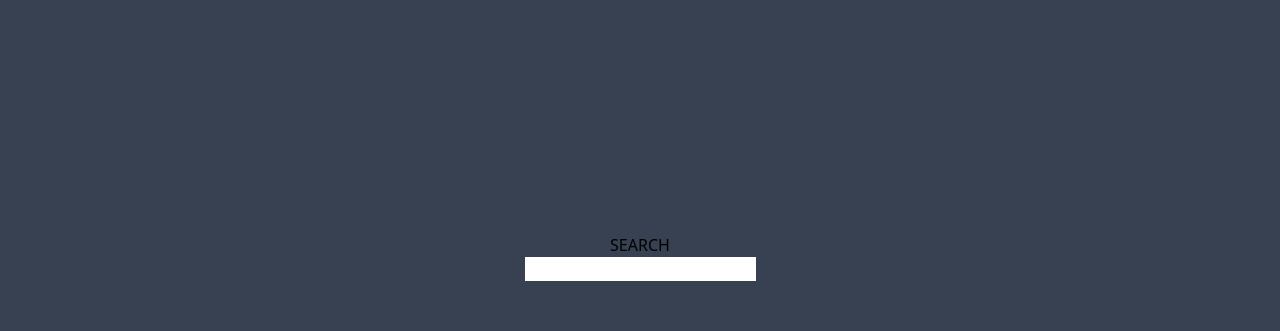
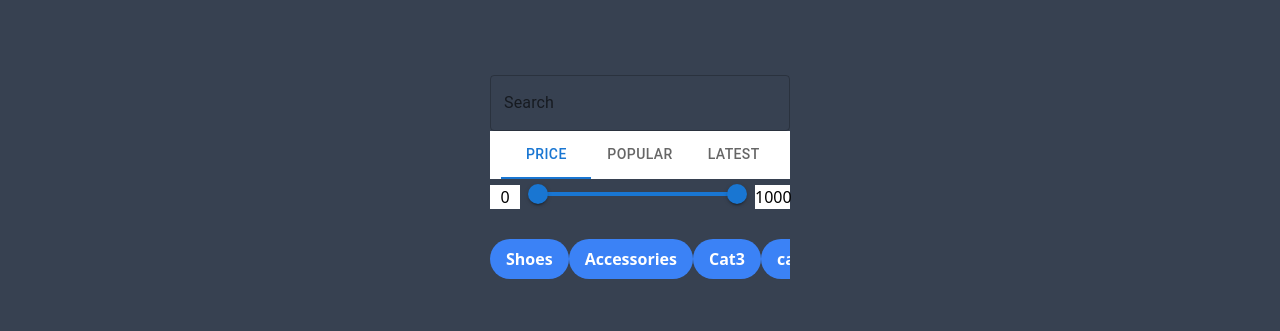
Before and after one commit to thedyze/auctionsite, a React (Vite) app in the folder frontend/: page / in a window 1280 px wide. Shown: the part 219-550 px from the top of the page. Built offline with nearby package versions, Linux system fonts and the light colour scheme; no server answers.

Commit message:
Frontend filters and logic added #25 #26 #27 #28
- slider done with material ui
- restructured search-block in mini components

```diff
--- a/frontend/src/cards/AuctionCard.jsx
+++ b/frontend/src/cards/AuctionCard.jsx
@@ -1,15 +1,17 @@
 export const AuctionCard = (props) => {
-
   const { auction } = props;
 
-
-    return(
+  return (
     <div className="h-40 flex bg-gray-200">
       <div className="w-2/5 h-full  bg-yellow-300">Image</div>
       <div className="p-2 w-full bg-green-300">
         <div className="text-white bg-green-500">{auction.title}</div>
-                <div className="text-white bg-green-600">{auction.isActive}</div>
+        <div className="text-yellow-900">
+          current Bid: ${auction.currentBid}
+        </div>
+        <div className="text-blue-500">Bids: {auction.numberOfBids}</div>
+        <div className="text-pink-700">Category: {auction.categoryId}</div>
       </div>
     </div>
   );
-}
+};
--- a/frontend/src/components/Datepicker.jsx
+++ b/frontend/src/components/Datepicker.jsx
@@ -3,11 +3,11 @@ import "react-datepicker/dist/react-datepicker.css";
 import { useState } from "react";
 import { subDays, addDays } from "date-fns";
 
-export default function Datepicker({ callback }) {
+export default function Datepicker({ callback,itemObj}) {
   const [selectedDate, setSelectedDate] = useState(new Date());
 
-  const hola = (selectedDate) => {
-    callback(selectedDate);
+  const handleChosenDate = (selectedDate) => {
+    callback({...itemObj, endTime:selectedDate.getTime()});
     setSelectedDate(selectedDate);
   };
 
@@ -15,7 +15,7 @@ export default function Datepicker({ callback }) {
     <DatePicker
       showPopperArrow={false}
       selected={selectedDate}
-      onChange={hola}
+      onChange={handleChosenDate}
       minDate={subDays(new Date(), -1)}
       maxDate={addDays(new Date(), 30)}
       dateFormat="dd/MM yyyy h:mm"
--- /dev/null
+++ b/frontend/src/components/search/Categories.jsx
@@ -0,0 +1,35 @@
+import { useState } from "react";
+
+const BUTTON_STYLE =
+  "bg-blue-500 hover:bg-blue-900 text-white font-bold py-2 px-4 rounded-full";
+
+export const Categories = ({ filters, handleFilters }) => {
+
+  //Temp names and id's duh.!
+  const [categories,setCategories] =useState( [
+    { id: 1, name: "Shoes", isActive: false },
+    { id: 4, name: "Accessories", isActive: false },
+    { id: 600, name: "Cat3", isActive: false },
+    { id: 603, name: "cat7", isActive: false },
+    { id: 604, name: "cat6", isActive: false },
+    { id: 602, name: "cat5", isActive: false },
+    { id: 601, name: "cat4", isActive: false },
+    { id: 605, name: "cat8", isActive: false },
+  ]);
+
+  const handleClick=(e)=>{
+    handleFilters({ ...filters, categoryId: e.target.name });
+  }
+
+  return (
+    <>
+      <div style={{width:'300px', display:'flex' ,overflow:'scroll'}}>
+        {categories.map((cat) => (
+          <button  style={{WebkitOverflowScrolling :'touch'}}  key={cat.id} name={cat.id} className={BUTTON_STYLE} onClick={handleClick}>
+            {cat.name}
+          </button>
+        ))}
+      </div>
+    </>
+  );
+};
--- /dev/null
+++ b/frontend/src/components/search/RangeFilter.jsx
@@ -0,0 +1,31 @@
+import RangeSlider from "./Slider";
+
+export const RangeFilter = ({ filters, handleFilters }) => {
+  console.log(filters.priceFrom, " Betweeen ", filters.priceTo);
+
+  return (
+    <>
+      <div className="flex justify-between content-between items-center">
+        <div
+          style={{
+            textAlign: "center",
+            backgroundColor: "white",
+            width: "30px",
+          }}
+        >
+          {filters.priceFrom || 0}
+        </div>
+        <RangeSlider filters={filters} handleFilters={handleFilters} />
+        <div
+          style={{
+            textAlign: "center",
+            backgroundColor: "white",
+            width: "35px",
+          }}
+        >
+          {filters.priceTo || 1000}
+        </div>
+      </div>
+    </>
+  );
+};
--- a/frontend/src/components/search/Search.jsx
+++ b/frontend/src/components/search/Search.jsx
@@ -1,8 +1,40 @@
-export const Search = () => {
+import { RangeFilter } from "./RangeFilter";
+import { SearchInput } from "./SearchInput";
+import { useState } from "react";
+import Box from "@mui/material/Box";
+import Tabs from "@mui/material/Tabs";
+import Tab from "@mui/material/Tab";
+import { Categories } from "./Categories";
+
+export const Search = ({ filters, handleFilters }) => {
+  const [value, setValue] = useState(0);
+  const [showSlider, setShowSlider] = useState(true);
+
+  const handleChange = (event, newValue) => {
+    setValue(newValue);
+    console.log(newValue);
+    if (newValue !== 0) {
+      handleFilters({ ...filters, priceFrom: null, priceTo: null });
+      setShowSlider(false);
+    } else setShowSlider(true);
+    console.log(showSlider);
+  };
+
   return (
     <div>
-      <div style={{ textAlign: "center" }}>SEARCH</div>
-      <input type="text" placeholder />
+      <SearchInput filters={filters} handleFilters={handleFilters} />
+      <Box sx={{ width: "100%", bgcolor: "background.paper" }}>
+        <Tabs value={value} onChange={handleChange} centered>
+          <Tab label="Price" name="price" />
+          <Tab label="Popular" name="popular" />
+          <Tab label="Latest" name="latest" />
+        </Tabs>
+      </Box>
+      {showSlider && (
+        <RangeFilter filters={filters} handleFilters={handleFilters} />
+      )}
+      <br />
+      <Categories filter={filters} handleFilters={handleFilters} />
     </div>
   );
 };
--- /dev/null
+++ b/frontend/src/components/search/SearchInput.jsx
@@ -0,0 +1,23 @@
+import TextField from "@mui/material/TextField";
+import Box from "@mui/material/Box";
+
+export const SearchInput = ({ filters, handleFilters }) => {
+  const handleSearch = (e) => {
+    setTimeout(() => {
+      handleFilters({ ...filters, search: e.target.value });
+    }, 1000);
+  };
+
+  return (
+    <div>
+      <Box sx={{ width: 300, maxWidth: "100%" }}>
+        <TextField
+          color="info"
+          fullWidth
+          label="Search"
+          onChange={(e) => handleSearch(e)}
+        />
+      </Box>
+    </div>
+  );
+};
--- /dev/null
+++ b/frontend/src/components/search/Slider.jsx
@@ -0,0 +1,33 @@
+import { useState } from "react";
+import Box from "@mui/material/Box";
+import Slider from "@mui/material/Slider";
+import { refType } from "@mui/utils";
+
+// function valuetext(value) {
+//   return `${value}`;
+// }
+
+export default function RangeSlider({ filters, handleFilters }) {
+  const [value, setValue] = useState([0, 1000]);
+
+  const handleChange = (event, newValue) => {
+    if (newValue[0] < 0 || newValue[1] > 1000) return;
+    setValue(newValue);
+    handleFilters({ ...filters, priceFrom: newValue[0], priceTo: newValue[1] });
+  };
+
+  return (
+    <Box sx={{ width: 200, alignItems: "center" }}>
+      <Slider
+        max={1001}
+        min={-1}
+        step={10}
+        value={value}
+        onChange={handleChange}
+        valueLabelDisplay="off"
+        //getAriaValueText={valuetext}
+        //size="big"
+      />
+    </Box>
+  );
+}
--- a/frontend/src/lists/HomeAuctionList.jsx
+++ b/frontend/src/lists/HomeAuctionList.jsx
@@ -1,21 +1,17 @@
-import {AuctionCard} from '../cards/AuctionCard'
-import { useContext, useEffect, useState } from 'react';
-import { AuctionDetailsContext } from '../contexts/AuctionDetailsContext';
+import { AuctionCard } from "../cards/AuctionCard";
+import { useContext, useEffect } from "react";
+import { AuctionDetailsContext } from "../contexts/AuctionDetailsContext";
 
-export const HomeAuctionList = () => {
-
-  const { filteredAuctionItems, fetchFilteredAuctionItems } = useContext(AuctionDetailsContext)
+export const HomeAuctionList = ({ filters }) => {
+  const { filteredAuctionItems, fetchFilteredAuctionItems } = useContext(
+    AuctionDetailsContext
+  );
 
   useEffect(() => {
-    let obj = {
-      search: null,
-      categoryId: null,
-      priceFrom: null,
-      priceTo: null  ,
-      buttonSelection: "wefewfw   "
-    }
-    fetchFilteredAuctionItems(obj)
-  }, [])
+    setTimeout(() => {
+      fetchFilteredAuctionItems(filters);
+    }, 250);
+  }, [filters]);
 
   const renderedAuctionItems = filteredAuctionItems.map((auction, i) => {
     return (
@@ -28,8 +24,8 @@ export const HomeAuctionList = () => {
   });
 
   return (
-        <div className="h-auto grid grid-cols-2">
-            {renderedAuctionItems}
-        </div>
+    <>
+      <div className="h-auto grid grid-cols-2">{renderedAuctionItems}</div>;
+    </>
   );
-}
+};
--- a/frontend/src/pages/CreateListing.jsx
+++ b/frontend/src/pages/CreateListing.jsx
@@ -7,25 +7,18 @@ export const CreateListing = () => {
   const [itemObj, setItemObj] = useState({
     title: "",
     description: "",
-    endTime: "",
+    startTime: "",
     categoryId: "",
     startPrice: "",
     endTime: new Date().getTime(),
   });
 
-  const handleChosenDate = (data) => {
-    setItemObj({ ...itemObj, endTime: data.getTime()});
-  };
-
-  useEffect(() => {
-    handleChosenDate;
-    console.log("Updated Info", itemObj);
-  }, [itemObj]);
+  console.log(itemObj.endTime)
 
   return (
     <div>
       CreateListing
-      <Datepicker callback={handleChosenDate} />
+      <Datepicker callback={setItemObj} callObj={itemObj} />
     </div>
   );
 };
--- a/frontend/src/pages/Home.jsx
+++ b/frontend/src/pages/Home.jsx
@@ -1,13 +1,27 @@
+
+import { HomeAuctionList } from "../lists/HomeAuctionList";
+import { useState } from "react";
 import { Search } from "../components/search/Search";
-import { HomeAuctionList } from "../lists/HomeAuctionList";
 
 export const Home = () => {
+
+  // DEFAULT FILTER PARAMETERS IN HOME PAGE. EVERYTHING IS SET TO NULL
+  const [filterParams, setFilterParams] = useState({
+    search: null,
+    categoryId: null,
+    priceFrom: null,
+    priceTo: null,
+    buttonSelection: null,
+  });
+
+  //check current filter params
+  console.log(filterParams);
+
   return (
-
     <div className="bg-gray-700 grid place-items-center h-screen">
       <div className="text-yellow-500 text-base text-center">Hidden Gems</div>
-    <Search />
-      <HomeAuctionList/>
+      <Search filters={filterParams} handleFilters={setFilterParams} />
+      <HomeAuctionList filters={filterParams} />
     </div>
-  )
+  );
 };
```
Also changed, not shown: frontend/package.json (+7 -5 lines), 1 other file (tests, documents, lock files or other folders). Lines whose indentation alone changed are shown as unchanged.
